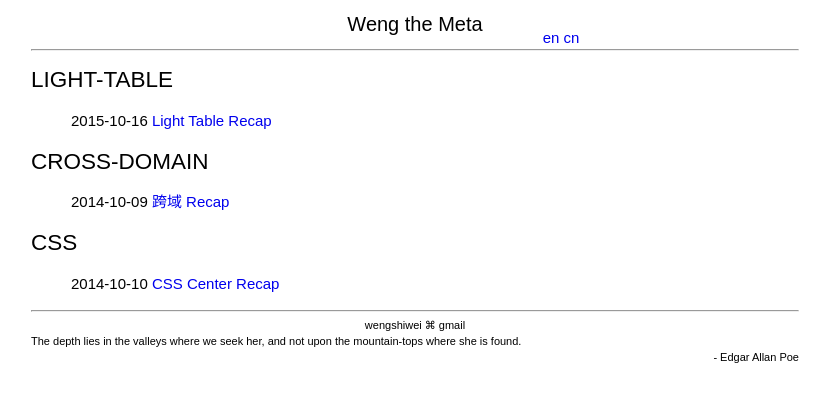
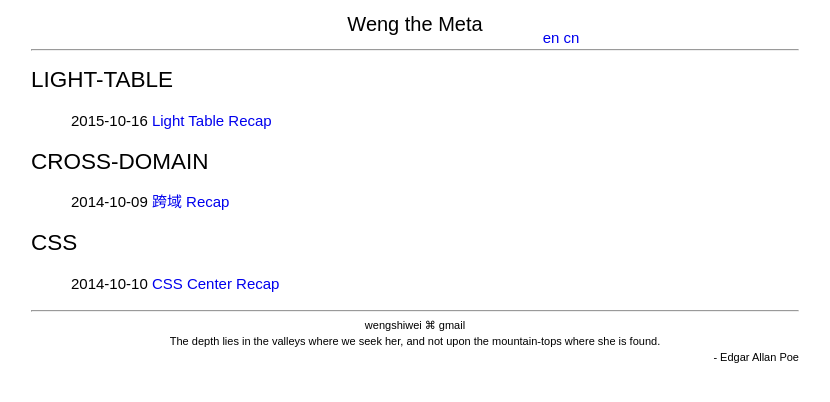
Before and after one commit to wengshiwei/wengshiwei.github.io, a Jekyll site: the page built from index_cn.html, in a window 1280 px wide. Shown: the top 402 px of the page, without its empty margins (225-1055 px from the left). Built offline with Jekyll 4.4.1, drawn with Linux system fonts in a browser that asks for light colours.

Commit message:
slightly change footer

```diff
--- a/_layouts/default.html
+++ b/_layouts/default.html
@@ -20,7 +20,7 @@
 		<hr>
 		<footer>
 			<p class='text-align-center'> wengshiwei ⌘ gmail</p>
-			<p>The depth lies in the valleys where we seek her, and not upon the mountain-tops where she is found.</p>
+			<p class='text-align-center'>The depth lies in the valleys where we seek her, and not upon the mountain-tops where she is found.</p>
 			<p class='text-align-right'> - Edgar Allan Poe</p>
 		</footer>
 	</div>
```
